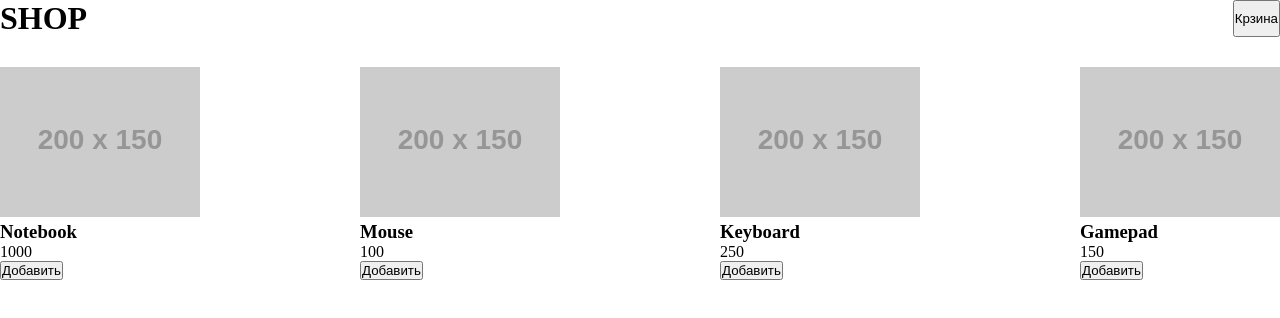
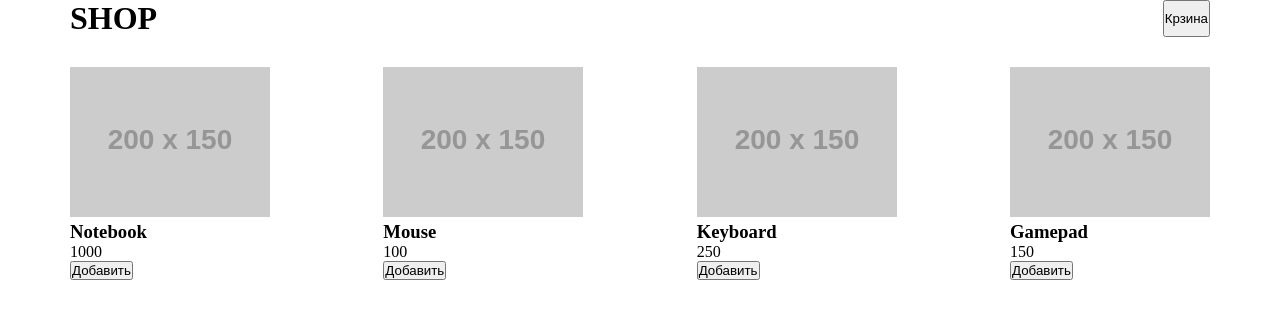
Before and after one commit to nelya7/Repo_GitHub_JS2, a plain HTML site: page index.html in a window 1280 px wide. Drawn offline with Linux system fonts and the light colour scheme; placeholder pictures from the web are drawn by us; files whose address does not match are found by name.

Commit message:
Add files via upload

```diff
--- a/index.html
+++ b/index.html
@@ -10,15 +10,17 @@
 </head>
 
 <body>
+    <div class="container">
         <header>
-        <container class="top_container">
+            <div class="top_container">
                 <h1 class="top_heading">SHOP</h1>
                 <button class="btn-cart" type="button">Крзина</button>
-        </container>
+            </div>
         </header>
         <main>
             <div class="products"></div>
         </main>
+    </div>
     <script src="./js/main.js"></script>
 </body>
 
--- a/style.css
+++ b/style.css
@@ -1,6 +1,10 @@
 *{
     margin: 0;
     padding: 0;
+}
+.container{
+    width: 1140px;
+    margin: 0 auto;
 }
 
 .top_container{
```
Lines whose indentation alone changed are shown as unchanged.
